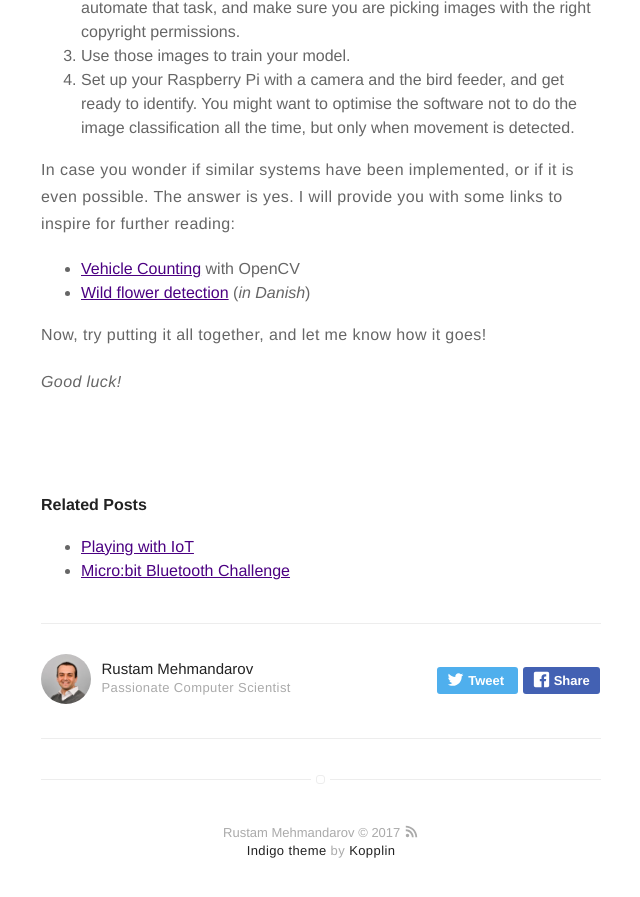
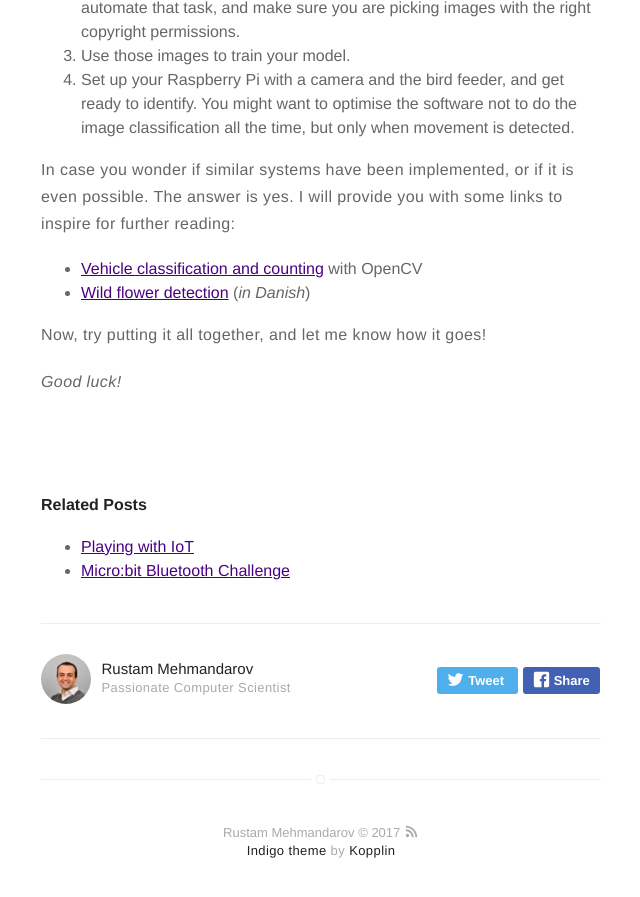
Before and after one commit to mehmandarov/mehmandarov.github.io, a Jekyll site: the page built from _posts/2017-04-26-how-to-train-your-camera.markdown, in a window 1280 px wide and 900 px high, scrolled down 2172 px. Shown: the top 897 px of the window, without its empty margins (319-959 px from the left). Built offline with Jekyll 4.4.1, drawn with Linux system fonts in a browser that asks for light colours.

Commit message:
New post update

```diff
--- a/_posts/2017-04-26-how-to-train-your-camera.markdown
+++ b/_posts/2017-04-26-how-to-train-your-camera.markdown
@@ -64,7 +64,7 @@ Say you want to use the model to recognise birds outside your house in Norway. A
 
 In case you wonder if similar systems have been implemented, or if it is even possible. The answer is yes. I will provide you with some links to inspire for further reading:
 
-* [Vehicle Counting][9]{:target="_blank"} with OpenCV
+* [Vehicle classification and counting][9]{:target="_blank"} with OpenCV
 * [Wild flower detection][10]{:target="_blank"} (*in Danish*)
 
 Now, try putting it all together, and let me know how it goes!
```
